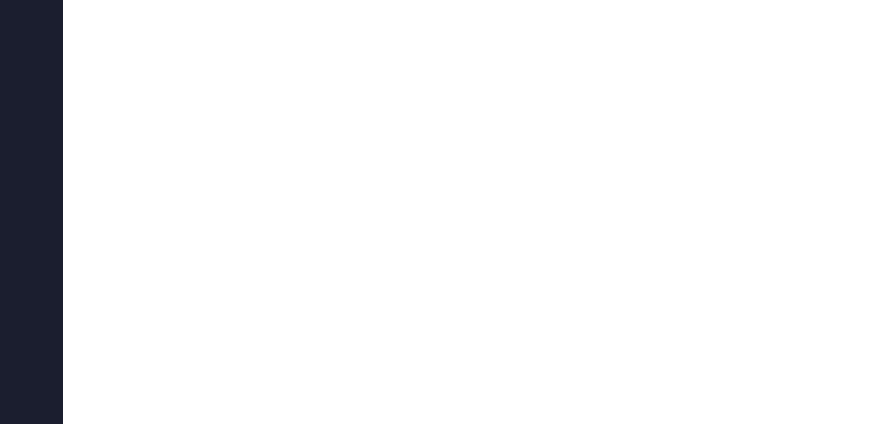
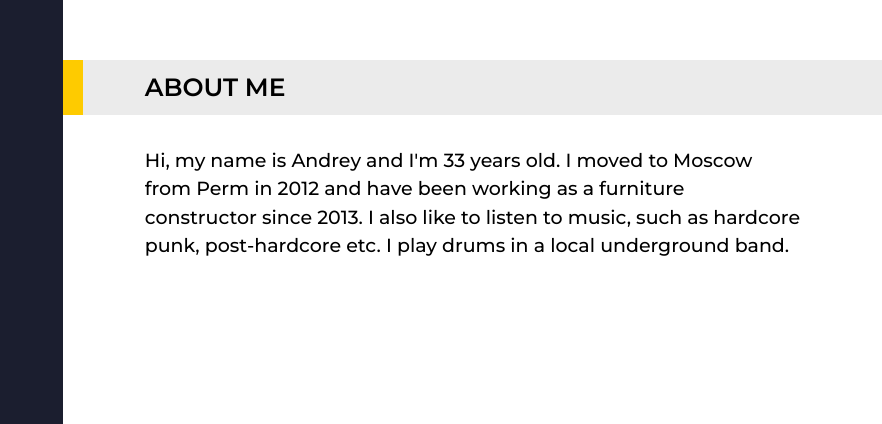
Before and after one commit to thelastandrew/my-cv, a plain HTML site: page index.html in a window 1280 px wide. Shown: the part 376-800 px from the top of the page, without its empty margins (398-1280 px from the left). Drawn offline with Linux system fonts and the light colour scheme.

Commit message:
feat: add about section

```diff
--- a/index.html
+++ b/index.html
@@ -16,6 +16,16 @@
         <h1 class="header__title"><span class="header__title--bold">Andrey</span> Fedotov</h1>
         <p class="header__subtitle">Junior frontend developer</p>
       </header>
+      <section class="section about">
+        <h2 class="about__heading heading heading--light">About me</h2>
+        <div class="about__section-wrapper section-wrapper">
+          <p class="about__content content">
+            Hi, my name is Andrey and I'm 33 years old. I moved to Moscow from Perm in 2012 and have been working as a
+            furniture constructor since 2013. I also like to listen to music, such as hardcore punk, post-hardcore etc.
+            I play drums in a local underground band.
+          </p>
+        </div>
+      </section>
     </div>
     <div class="sub-column"></div>
   </div>
--- a/scss/style.scss
+++ b/scss/style.scss
@@ -40,13 +40,18 @@ html {
   width: 36%;
 }
 
+.section-wrapper {
+  padding-left: 10%;
+  padding-right: 10%;
+}
+
 .heading {
   text-transform: uppercase;
   font-size: 2.5rem;
   font-weight: 600;
   line-height: 1.2em;
+  padding: .5em 10%;
   margin-bottom: 3.2rem;
-  padding-left: 10%;
   position: relative;
 
   &::before {
@@ -65,9 +70,14 @@ html {
   }
 }
 
+.section {
+  margin-bottom: 6rem;
+}
+
 .header {
   padding-top: 7.2rem;
   padding-bottom: 7.2rem;
+  margin-bottom: 6.3rem;
 
   &__title {
     font-size: 6rem;
@@ -86,3 +96,9 @@ html {
     line-height: 1.22em;
   }
 }
+
+.content {
+  font-size: 1.9rem;
+  font-weight: 500;
+  line-height: 1.5em;
+}
```
Also changed, not shown: css/style.css, 1 other file.
